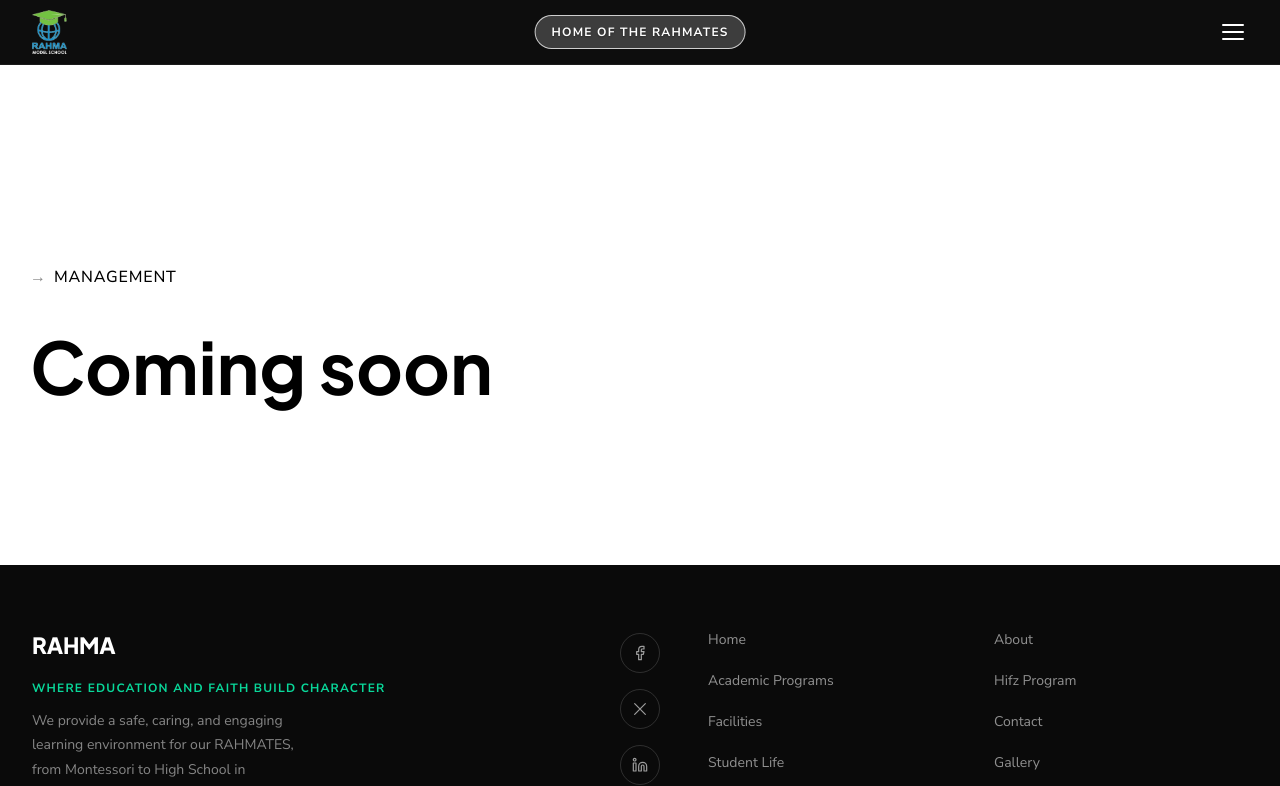
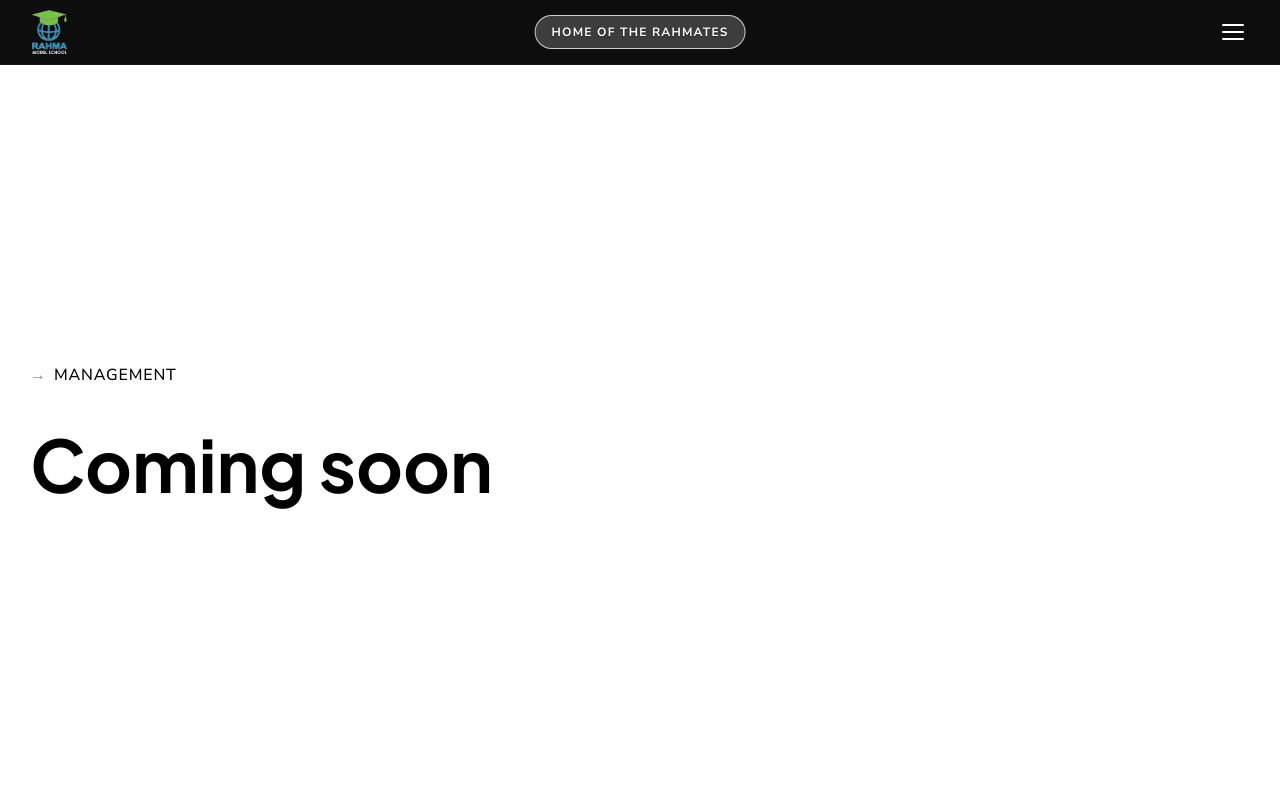
Before and after one commit to Zuhairshad/RahmiaSchool, a Next.js app: page /about/management in a window 1280 px wide. Shown: the top 786 px of the page. Built offline with nearby package versions, Linux system fonts and the light colour scheme; a web font is replaced by a local one.

Commit message:
Management page fills the screen so no white gap shows under the footer

```diff
--- a/app/about/management/page.tsx
+++ b/app/about/management/page.tsx
@@ -11,12 +11,21 @@ export default function ManagementPage() {
     <>
       <style>{`
         @media (max-width: 810px) {
-          .management-section { padding: 120px 20px 96px !important; }
+          .management-section { padding: 96px 20px !important; min-height: calc(100svh - 69px) !important; }
           .management-h1 { font-size: 40px !important; line-height: 1.2 !important; }
         }
       `}</style>
-      <section className="management-section" style={{ background: "#ffffff", padding: "200px 30px 160px" }}>
-        <div style={{ maxWidth: 1300, margin: "0 auto", display: "flex", flexDirection: "column", gap: 21 }}>
+      <section className="management-section" style={{
+          background: "#ffffff",
+          padding: "120px 30px",
+          // At least a screen tall so the footer starts below the fold and no
+          // white gap shows under it on this short page
+          minHeight: "calc(100svh - 64px)",
+          display: "flex",
+          flexDirection: "column",
+          justifyContent: "center",
+        }}>
+        <div style={{ width: "100%", maxWidth: 1300, margin: "0 auto", display: "flex", flexDirection: "column", gap: 21 }}>
           <Eyebrow>Management</Eyebrow>
           <h1
             className="management-h1"
```
